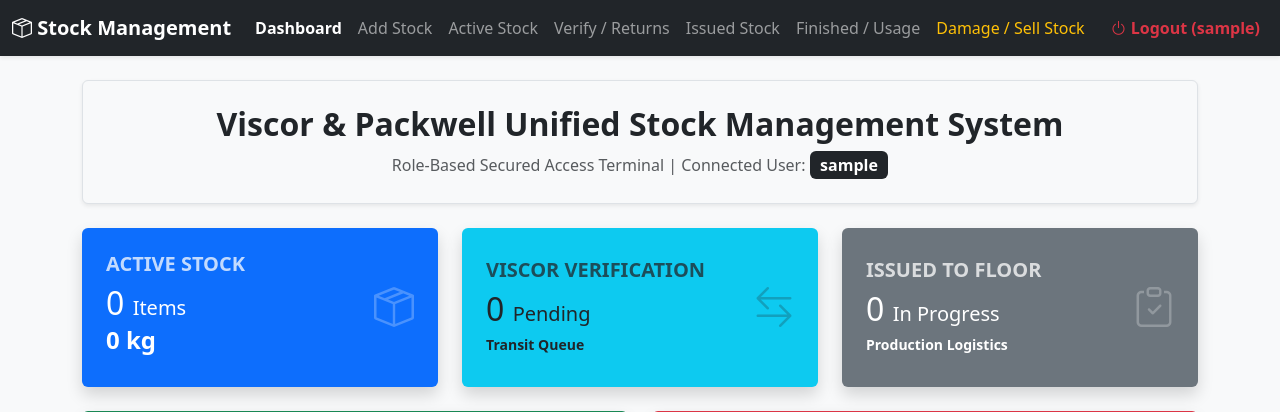
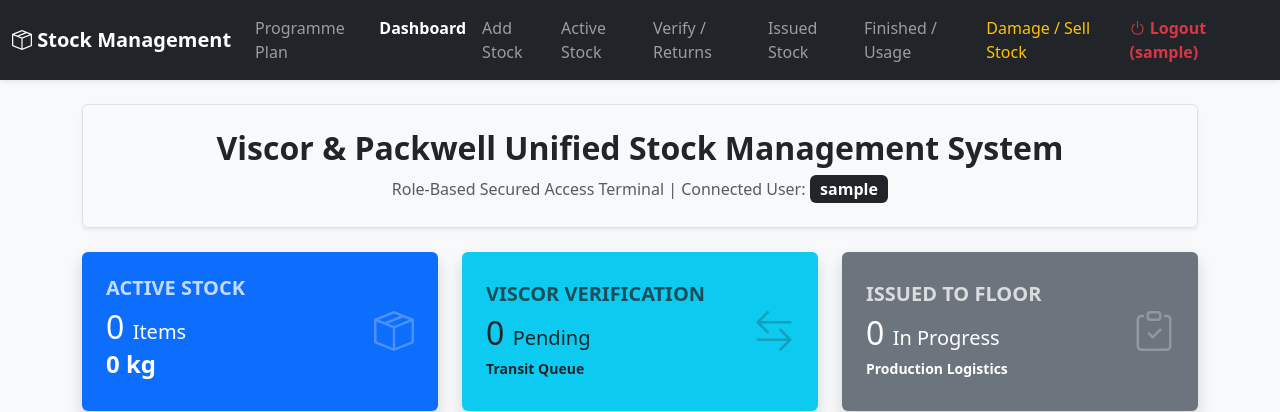
Before and after one commit to viscorquality-ux/Reel-Stock-Management, a Flask app: page /dashboard in a window 1280 px wide. Shown: the top 412 px of the page. Run offline with Flask 3, Linux system fonts and the light colour scheme; the visitor is signed in with stand-in values (Sample User, id 1).

Commit message:
Update dashboard.html

```diff
--- a/templates/dashboard.html
+++ b/templates/dashboard.html
@@ -20,6 +20,7 @@
             </button>
             <div class="collapse navbar-collapse" id="navbarNav">
                 <ul class="navbar-nav me-auto">
+                    <li class="nav-item"><a class="nav-link" href="/programme_plan">Programme Plan</a></li>
                     <li class="nav-item"><a class="nav-link active" href="/dashboard">Dashboard</a></li>
                     {% if session.get('role') not in ['super1', 'super2', 'viewer'] %}
                     <li class="nav-item"><a class="nav-link" href="/add_stock">Add Stock</a></li>
```
